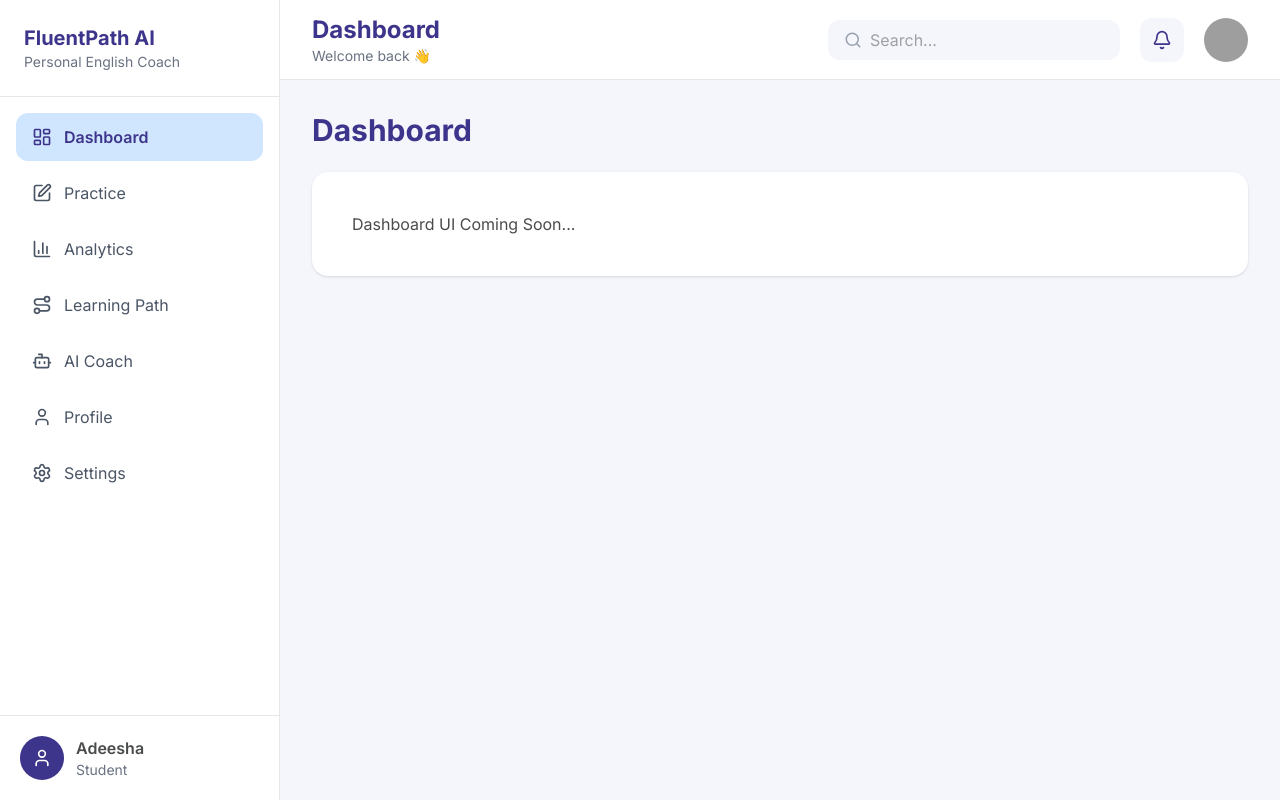
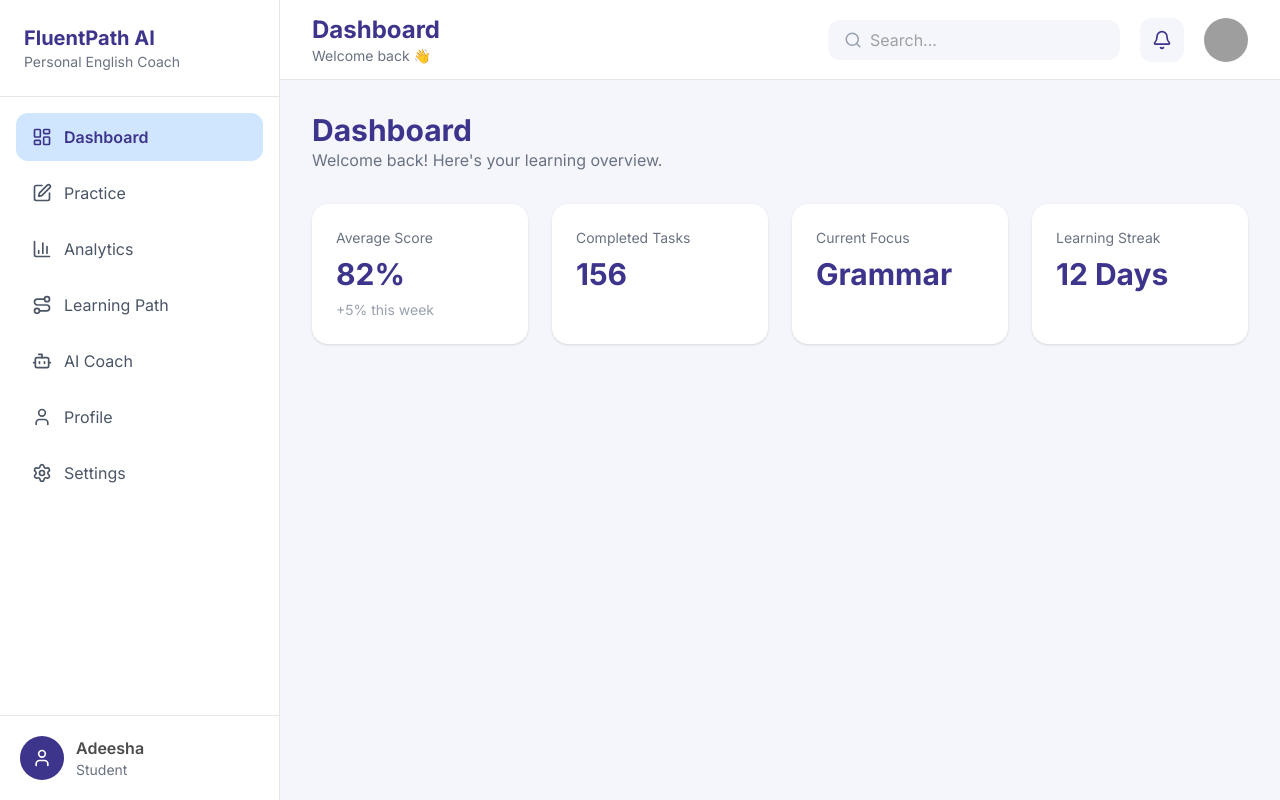
Before and after one commit to adeeshainduja/fluentpath-ai, a React (Vite) app in the folder frontend/: page / in a window 1280 px wide. Built offline with nearby package versions, Linux system fonts and the light colour scheme; grey boxes are pictures that could not be loaded.

Commit message:
create summarygrid and update dashboard

```diff
--- /dev/null
+++ b/frontend/src/components/dashboard/SummaryGrid.tsx
@@ -0,0 +1,28 @@
+import SummaryCard from "./SummaryCard";
+
+export default function SummaryGrid() {
+  return (
+    <div className="grid grid-cols-4 gap-6">
+      <SummaryCard
+        title="Average Score"
+        value="82%"
+        subtitle="+5% this week"
+      />
+
+      <SummaryCard
+        title="Completed Tasks"
+        value="156"
+      />
+
+      <SummaryCard
+        title="Current Focus"
+        value="Grammar"
+      />
+
+      <SummaryCard
+        title="Learning Streak"
+        value="12 Days"
+      />
+    </div>
+  );
+}
--- a/frontend/src/pages/Dashboard/Dashboard.tsx
+++ b/frontend/src/pages/Dashboard/Dashboard.tsx
@@ -1,17 +1,19 @@
+import SummaryGrid from "../../components/dashboard/SummaryGrid";
+
 export default function Dashboard() {
   return (
-    <div>
+    <div className="space-y-8">
+      <div>
+        <h1 className="text-3xl font-bold text-[#3D348B]">
+          Dashboard
+        </h1>
 
-      <h2 className="mb-6 text-3xl font-bold text-[#3D348B]">
-        Dashboard
-      </h2>
-
-      <div className="rounded-2xl bg-white p-10 shadow-sm">
-
-        Dashboard UI Coming Soon...
-
+        <p className="text-gray-500">
+          Welcome back! Here's your learning overview.
+        </p>
       </div>
 
+      <SummaryGrid />
     </div>
   );
 }
```
